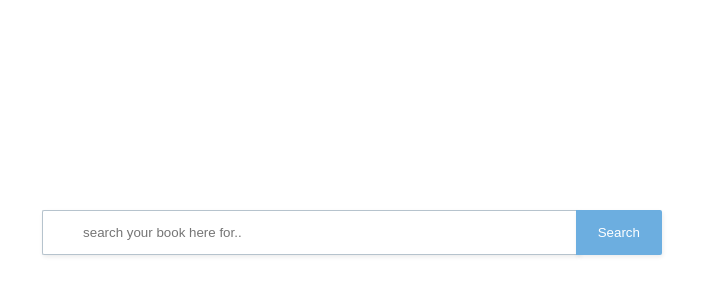
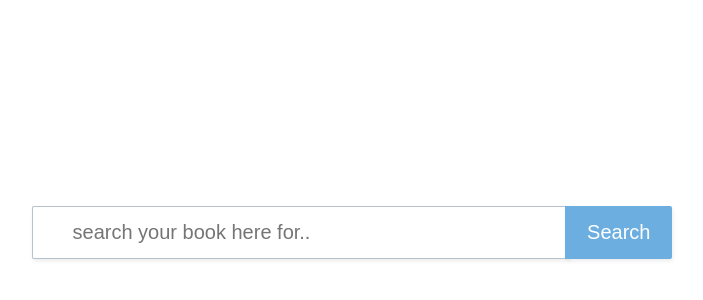
Before and after one commit to SaharshPatel24/FullstackDocker-app, a React (Create React App) app in the folder client/: page / in a window 1280 px wide. Shown: the part 40-340 px from the top of the page, without its empty margins (288-991 px from the left). Built offline with nearby package versions, Linux system fonts and the light colour scheme.

Commit message:
searchbar design updated

```diff
--- a/client/src/App.css
+++ b/client/src/App.css
@@ -13,7 +13,7 @@
   margin-top: -20%;
   text-align: center;
 
-  font: bold 13px sans-serif;
+  font: bold 20px sans-serif;
   max-width: 70%;
   width: 80%;
   position: relative;
@@ -22,6 +22,7 @@
 .form-search input {
   width: 60%;
   box-sizing: border-box;
+  font-size: 20px;
   border-bottom-left-radius: 2px;
   border-top-left-radius: 2px;
   background-color: #ffffff;
@@ -39,6 +40,7 @@
   border-top-right-radius: 2px;
   background-color: #6caee0;
   box-shadow: 1px 2px 4px 0 rgba(0, 0, 0, 0.08);
+  font-size: 20px;
   color: #ffffff;
   padding: 15px 22px;
   margin-left: -4px;
```
